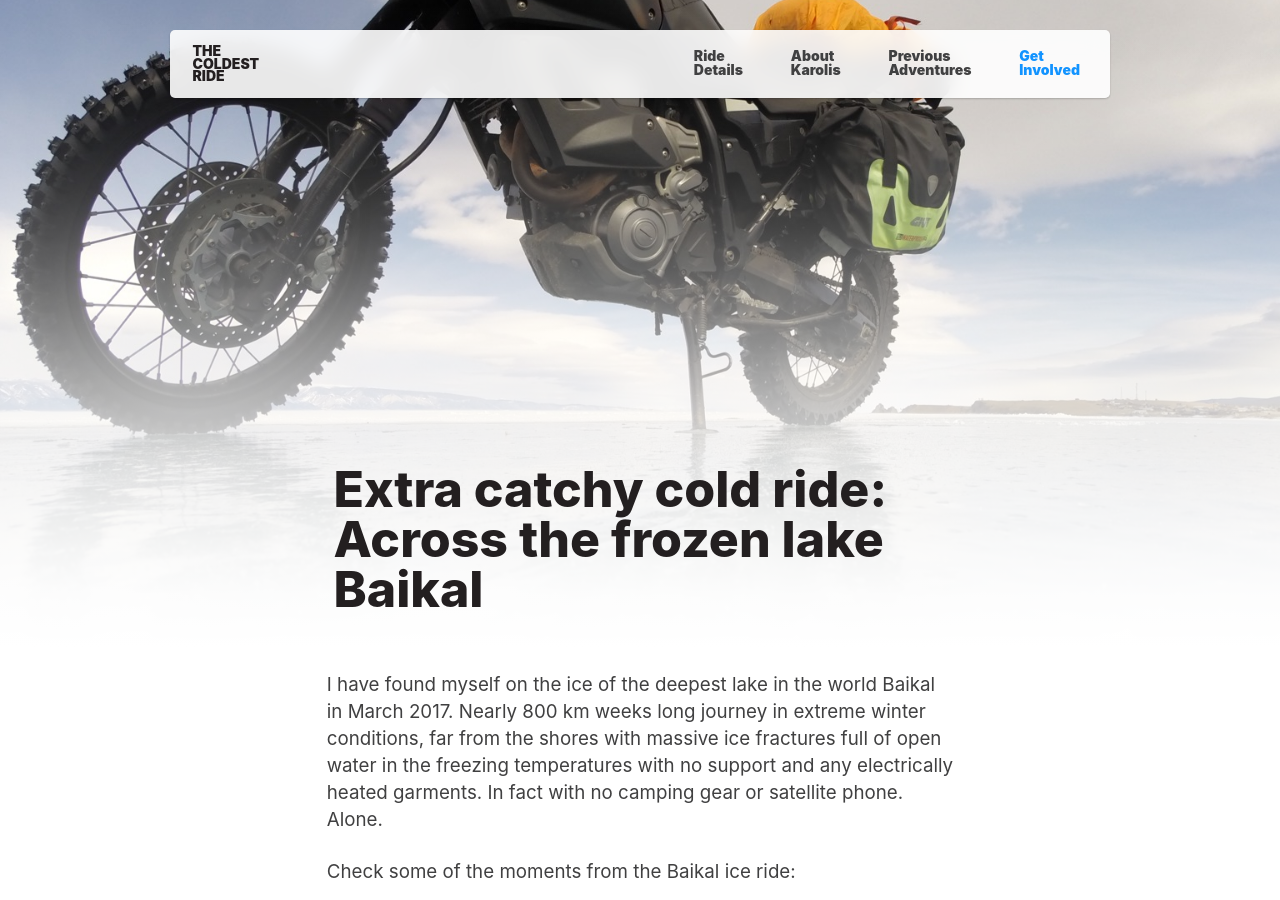
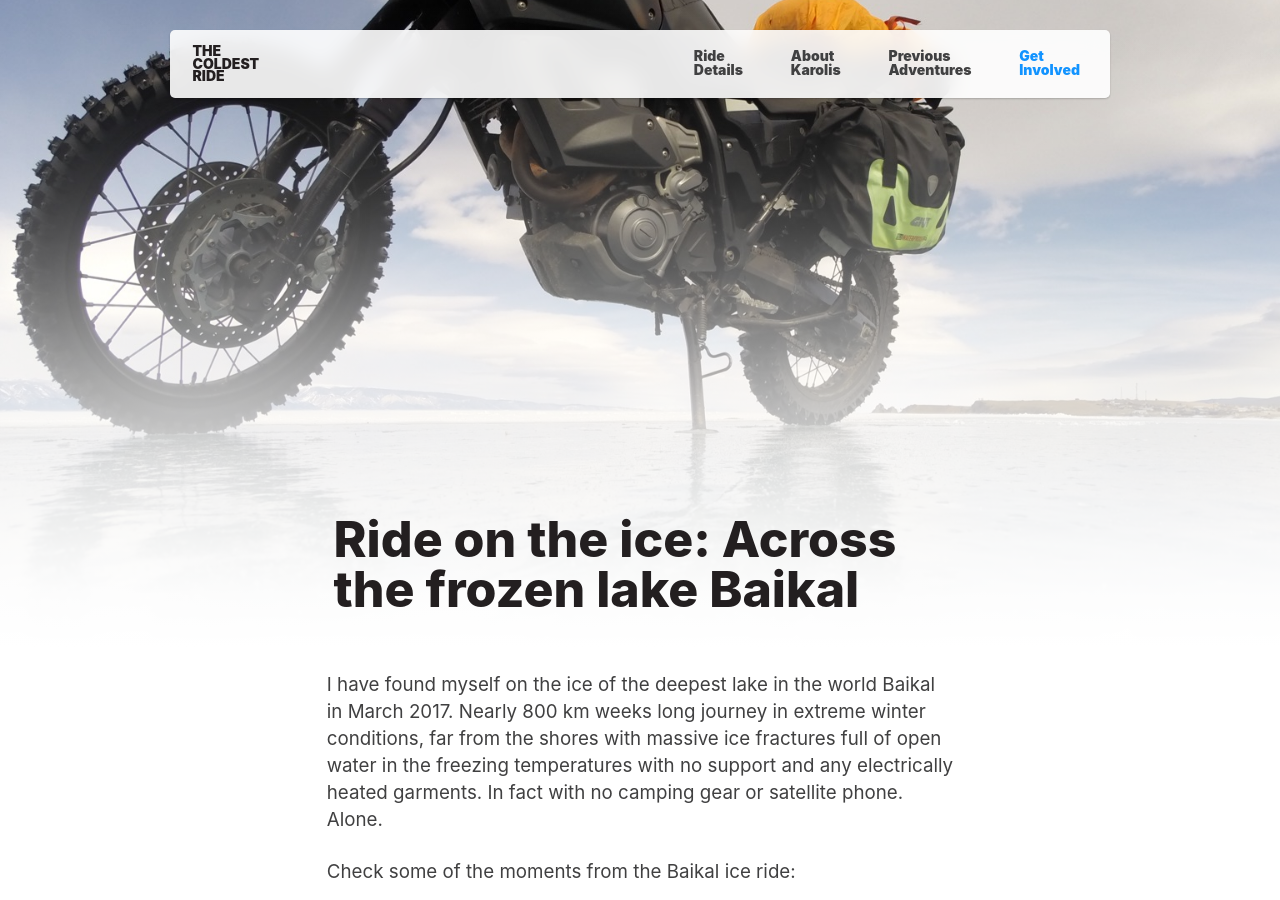
Before and after one commit to karolismieliauskas/thecoldestride.com, a Jekyll site: the page built from pages/baikal.html, in a window 1280 px wide and 900 px high. Built offline with Jekyll 4.4.1, drawn with Linux system fonts in a browser that asks for light colours.

Commit message:
Update baikal.yml

```diff
--- a/_data/baikal.yml
+++ b/_data/baikal.yml
@@ -1,5 +1,5 @@
 hero:
-  title: "Extra catchy cold ride: Across the frozen lake Baikal"
+  title: "Ride on the ice: Across the frozen lake Baikal"
 body: |
  I have found myself on the ice of the deepest lake in the world Baikal in March 2017. Nearly 800 km weeks long journey in extreme winter conditions, far from the shores with massive ice fractures full of open water in the freezing temperatures with no support and any electrically heated garments. In fact with no camping gear or satellite phone. Alone.
 
```
